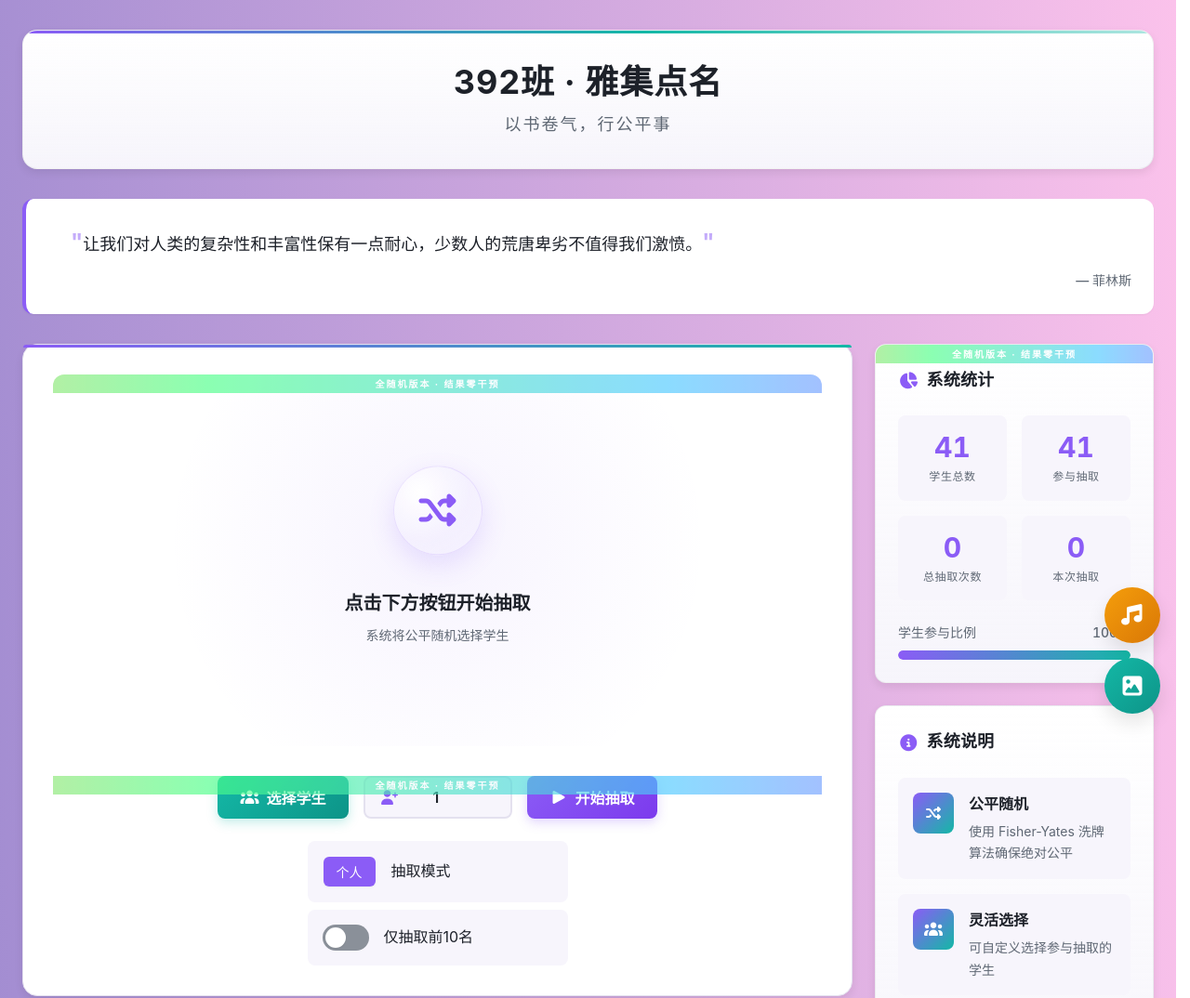
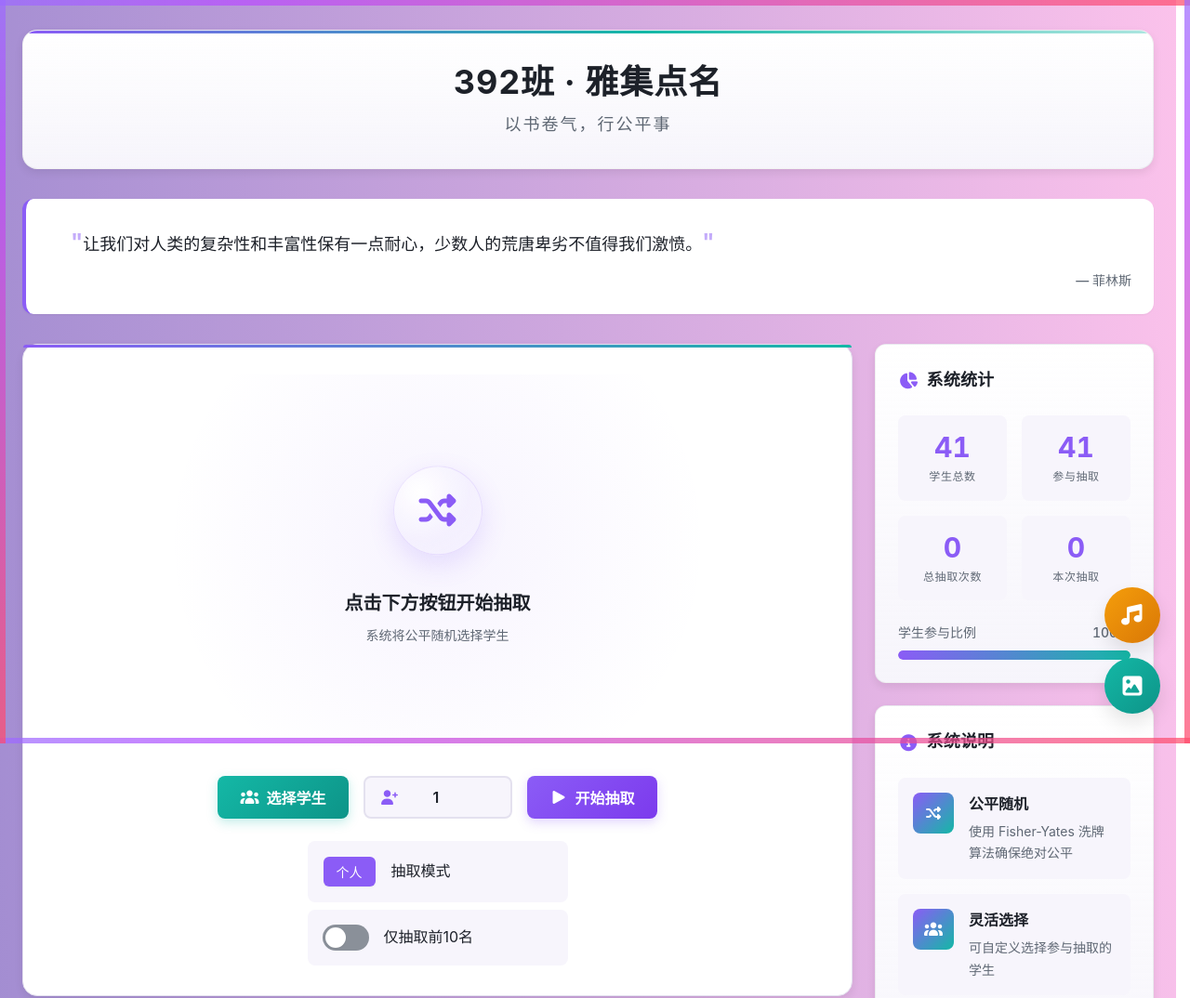
Before and after one commit to misaka-mikoto0/392Class-random-roll-call-system, a plain HTML site: page index.html in a window 1280 px wide. Shown: the top 1074 px of the page at 93% size. Drawn offline with Linux system fonts and the light colour scheme.

Commit message:
style: 全随机标识改为屏幕四条边的彩虹闪烁描边（v3.0.1）
- 移除面板内提示条，改为 fixed 定位的上/右/下/左四条 6px 彩虹描边

- 水平边背景横向滚动、垂直边纵向滚动，叠加呼吸闪烁动画，pointer-events 不挡操作

```diff
--- a/src/css/styles.css
+++ b/src/css/styles.css
@@ -3720,38 +3720,42 @@ body {
 }
 
 /* ============================================================
-   8. Full-random version flag: flashing strips on the four main
-   frames (result / controls / history / stats).
+   8. Full-random version flag: rainbow flashing strips pinned
+   to the four edges of the viewport.
    ============================================================ */
-.random-flash-frame {
-    position: relative;
-    overflow: hidden;
-}
-
-.random-flash-strip {
-    position: absolute;
-    top: 0;
-    left: 0;
-    right: 0;
-    z-index: 6;
-    padding: 2px 8px;
-    font-size: 10px;
-    font-weight: 700;
-    letter-spacing: 2px;
-    text-align: center;
-    color: #fff;
+.screen-rainbow-edge {
+    position: fixed;
+    z-index: 9999;
+    pointer-events: none;
     background: linear-gradient(90deg, #ff4d6d, #ffb84d, #4dff88, #4dc9ff, #b84dff, #ff4d6d);
-    background-size: 300% 100%;
-    animation: random-flash-bg 3s linear infinite, random-flash-blink 1.2s steps(2, start) infinite;
-    pointer-events: none;
-}
-
-@keyframes random-flash-bg {
+    background-size: 400% 100%;
+    animation: edge-rainbow-x 4s linear infinite, edge-blink 1.2s steps(2, start) infinite;
+}
+
+.screen-rainbow-edge.top    { top: 0;    left: 0;  right: 0;  height: 6px; }
+.screen-rainbow-edge.bottom { bottom: 0; left: 0;  right: 0;  height: 6px; }
+
+.screen-rainbow-edge.left,
+.screen-rainbow-edge.right  { top: 0; bottom: 0; width: 6px;
+    background: linear-gradient(180deg, #ff4d6d, #ffb84d, #4dff88, #4dc9ff, #b84dff, #ff4d6d);
+    background-size: 100% 400%;
+    animation: edge-rainbow-y 4s linear infinite, edge-blink 1.2s steps(2, start) infinite;
+}
+
+.screen-rainbow-edge.left   { left: 0; }
+.screen-rainbow-edge.right  { right: 0; }
+
+@keyframes edge-rainbow-x {
     0%   { background-position: 0% 50%; }
-    100% { background-position: 300% 50%; }
-}
-
-@keyframes random-flash-blink {
+    100% { background-position: 400% 50%; }
+}
+
+@keyframes edge-rainbow-y {
+    0%   { background-position: 50% 0%; }
+    100% { background-position: 50% 400%; }
+}
+
+@keyframes edge-blink {
     0%, 100% { opacity: 1; }
-    50%      { opacity: 0.3; }
-}
+    50%      { opacity: 0.45; }
+}
--- a/src/js/schedule.js
+++ b/src/js/schedule.js
@@ -46,7 +46,7 @@ const DEFAULT_PERIODS = Object.freeze([
  */
 const BUILD_META = Object.freeze({
     /** 语义化版本号：每次发版或功能有显著变化时递增 */
-    VERSION: '3.0.0',
+    VERSION: '3.0.1',
     /** 构建日期（YYYY-MM-DD）：与代码最后一次打包/发布日期保持一致 */
     BUILD_DATE: '2026-11-24',
     /** 简短变更摘要，用于控制台输出提示（不显示在 UI 上） */
@@ -55,7 +55,8 @@ const BUILD_META = Object.freeze({
         '移除：预演算队列与兑现机制、预测提示、公平纠偏、全部调参后门（slot/bias/aid/gate/settle）及备用颠倒概率算法类',
         '保留：郭迅宇、赵育敏隐藏（__TUNE__.hidden，控制台 setHidden(false) 可解除）与防苍蝇色块校验',
         '新增：页面四个主面板顶部闪烁条，标识全随机版本（结果零干预）',
-        '变更：控制台模拟工具改为等概率验证（testRollCallSimulation）'
+        '变更：控制台模拟工具改为等概率验证（testRollCallSimulation）',
+        '变更：全随机标识改为屏幕四条边的彩虹闪烁描边（水平/垂直方向滚动 + 呼吸闪烁），替换原先面板内的提示条'
     ]
 });
 
--- a/src/js/script.js
+++ b/src/js/script.js
@@ -1596,15 +1596,11 @@ document.addEventListener('DOMContentLoaded', async () => {
         console.log('核心抽取为等概率随机，不对结果做任何干预。');
         console.log('隐藏名单: __TUNE__.hidden.names（__TUNE__.setHidden(false) 可解除）');
 
-        // 全随机版本标识：四个主面板顶部闪烁条
-        ['.result-display', '.controls', '.history-card', '#stats-card'].forEach(sel => {
-            const el = document.querySelector(sel);
-            if (!el) return;
-            el.classList.add('random-flash-frame');
+        // 全随机版本标识：屏幕四条边的彩虹闪烁条
+        ['top', 'right', 'bottom', 'left'].forEach(side => {
             const strip = document.createElement('div');
-            strip.className = 'random-flash-strip';
-            strip.textContent = '全随机版本 · 结果零干预';
-            el.appendChild(strip);
+            strip.className = 'screen-rainbow-edge ' + side;
+            document.body.appendChild(strip);
         });
     }
 
```
